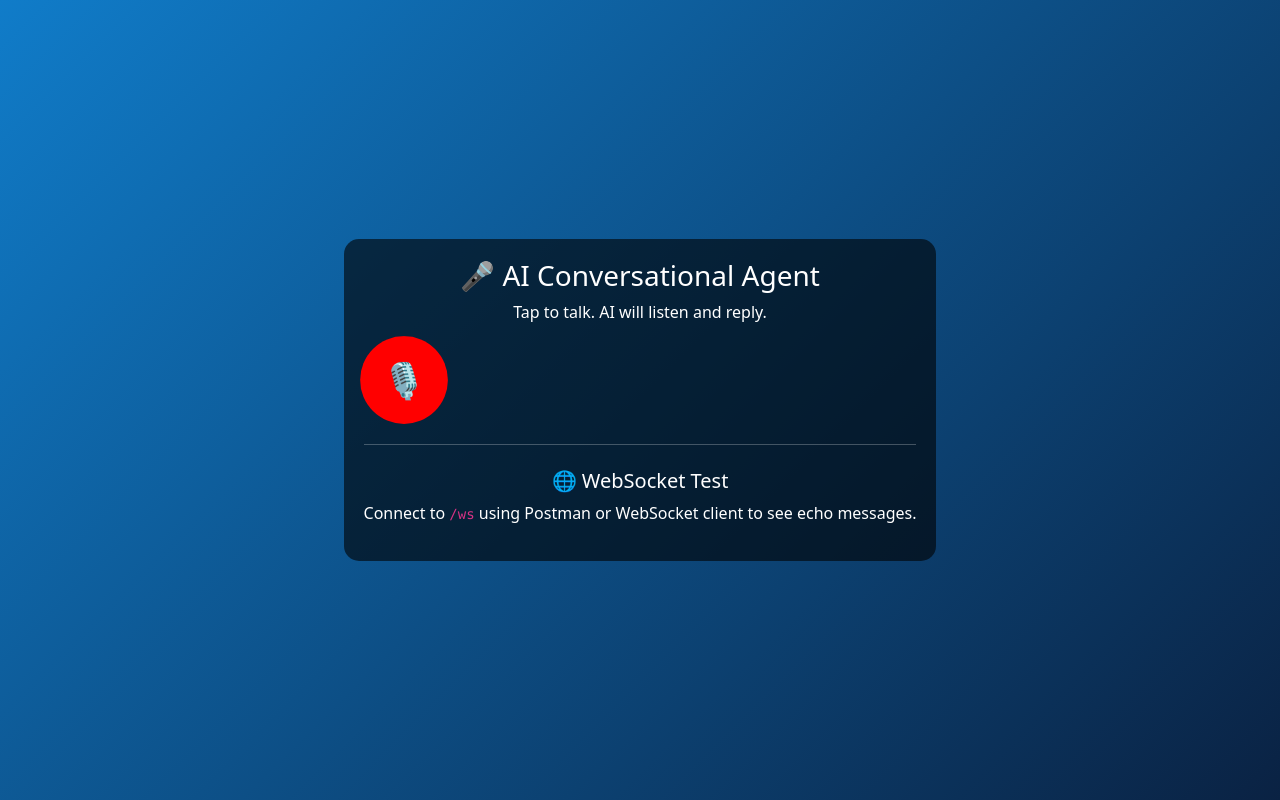
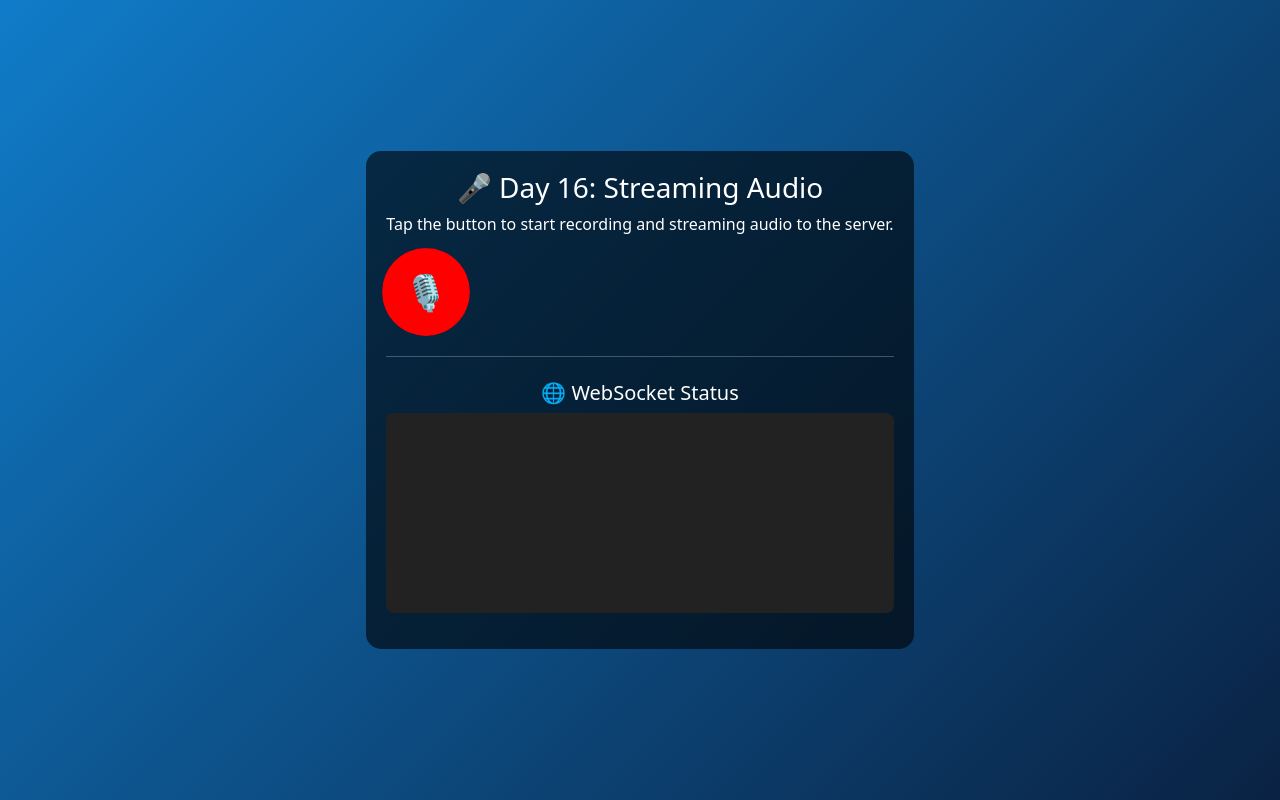
Before and after one commit to ranjit12103/aivoiceagent, a FastAPI app: page / in a window 1280 px wide. Run offline with FastAPI, Linux system fonts and the light colour scheme.

Commit message:
Day 16: Added WebSocket audio streaming handler

```diff
--- a/main.py
+++ b/main.py
@@ -1,108 +1,41 @@
-# main.py - Day 15: WebSocket Echo Server
+# main.py - Day 16: Streaming Audio via WebSockets
 
-from fastapi import FastAPI, Form, Request, UploadFile, File, WebSocket, WebSocketDisconnect
-from fastapi.responses import JSONResponse
+from fastapi import FastAPI, WebSocket, WebSocketDisconnect, Request
 from fastapi.staticfiles import StaticFiles
 from fastapi.templating import Jinja2Templates
-from dotenv import load_dotenv
-import requests
 import os
-import io
-import assemblyai as aai
-import google.generativeai as genai
-
-# Load environment variables
-load_dotenv()
 
 app = FastAPI()
 
-# Static + templates
+# Mount static + templates
 app.mount("/static", StaticFiles(directory="static"), name="static")
 app.mount("/uploads", StaticFiles(directory="uploads"), name="uploads")
 templates = Jinja2Templates(directory="templates")
 
-# API Keys
-MURF_API_KEY = os.getenv("MURF_API_KEY")
-ASSEMBLYAI_API_KEY = os.getenv("ASSEMBLYAI_API_KEY")
-GEMINI_API_KEY = os.getenv("GEMINI_API_KEY")
-
-# Configure APIs
-if ASSEMBLYAI_API_KEY:
-    aai.settings.api_key = ASSEMBLYAI_API_KEY
-else:
-    print("⚠ Missing AssemblyAI API Key")
-
-if GEMINI_API_KEY:
-    genai.configure(api_key=GEMINI_API_KEY)
-else:
-    print("⚠ Missing Gemini API Key")
-
+# Ensure uploads folder exists
 os.makedirs("uploads", exist_ok=True)
-
-MURF_API_URL = "https://api.murf.ai/v1/speech/generate"
 
 
 @app.get("/")
 async def home(request: Request):
+    """Serve index.html"""
     return templates.TemplateResponse("index.html", {"request": request})
 
 
-# WebSocket Echo (Day 15 Task)
+# WebSocket endpoint for streaming audio
+@app.websocket("/ws/stream")
+async def websocket_stream(websocket: WebSocket):
+    await websocket.accept()
+    file_path = "uploads/streamed_audio.webm"
 
-@app.websocket("/ws")
-async def websocket_endpoint(websocket: WebSocket):
-    await websocket.accept()
-    try:
-        while True:
-            data = await websocket.receive_text()
-            print(f"📩 Received: {data}")
-            await websocket.send_text(f"Echo: {data}")
-    except WebSocketDisconnect:
-        print("⚠ Client disconnected")
-
-
-@app.post("/agent/chat/{session_id}")
-async def agent_chat(
-    session_id: str,
-    audio_file: UploadFile = File(...),
-    voiceId: str = Form("en-US-natalie")
-):
-    """STT → LLM → TTS pipeline"""
-    if not (MURF_API_KEY and ASSEMBLYAI_API_KEY and GEMINI_API_KEY):
-        return JSONResponse(status_code=500, content={"error": "Missing API keys."})
-
-    try:
-        # Step 1: Read audio
-        audio_bytes = await audio_file.read()
-
-        # Step 2: STT
-        transcriber = aai.Transcriber()
-        transcript = transcriber.transcribe(io.BytesIO(audio_bytes))
-        if transcript.status == aai.TranscriptStatus.error:
-            return JSONResponse(status_code=500, content={"error": transcript.error})
-        user_text = transcript.text.strip()
-
-        # Step 3: LLM
-        model = genai.GenerativeModel("gemini-1.5-flash")
-        gemini_response = model.generate_content(user_text)
-        llm_text = gemini_response.text.strip()
-
-        # Step 4: TTS (Murf)
-        llm_text = llm_text[:3000]
-        headers = {
-            "Accept": "application/json",
-            "Content-Type": "application/json",
-            "api-key": MURF_API_KEY
-        }
-        payload = {"text": llm_text, "voiceId": voiceId, "format": "MP3", "sampleRate": 24000}
-        resp = requests.post(MURF_API_URL, json=payload, headers=headers, timeout=30)
-        data = resp.json()
-        audio_url = data.get("audioFile") or data.get("audio_url") or data.get("audioUrl")
-
-        if not audio_url:
-            return JSONResponse(status_code=500, content={"error": "TTS failed", "details": data})
-
-        return {"llm_response": llm_text, "audio_url": audio_url}
-
-    except Exception as e:
-        return JSONResponse(status_code=500, content={"error": f"Server error: {str(e)}"})
+    # Open file for writing binary chunks
+    with open(file_path, "wb") as f:
+        try:
+            while True:
+                # Receive binary audio data
+                data = await websocket.receive_bytes()
+                f.write(data)
+                # Acknowledge receipt
+                await websocket.send_text("✅ Chunk received")
+        except WebSocketDisconnect:
+            print(f"⚠ Client disconnected. Audio saved at: {file_path}")
--- a/static/script.js
+++ b/static/script.js
@@ -1,62 +1,54 @@
 document.addEventListener("DOMContentLoaded", () => {
-  let recorder, chunks = [];
   const recordBtn = document.getElementById("recordBtn");
   const statusDiv = document.getElementById("status");
-  const responseDiv = document.getElementById("response");
-  const audioPlayer = document.getElementById("audioPlayer");
+  const log = document.getElementById("log");
 
   let recording = false;
+  let socket, recorder;
 
   recordBtn.addEventListener("click", async () => {
     if (!recording) {
       try {
-        const stream = await navigator.mediaDevices.getUserMedia({ audio: true });
-        recorder = new MediaRecorder(stream);
-        chunks = [];
-        recorder.ondataavailable = e => { if (e.data.size) chunks.push(e.data); };
-        recorder.onstop = sendAudio;
+        // Open WebSocket
+        socket = new WebSocket(`ws://${window.location.host}/ws/stream`);
+        socket.binaryType = "arraybuffer";
 
-        recorder.start();
-        recording = true;
-        recordBtn.classList.add("recording");
-        recordBtn.textContent = "⏹️";
-        statusDiv.textContent = "Recording... Tap to stop.";
+        socket.onopen = async () => {
+          logMessage("✅ Connected to server");
+          const stream = await navigator.mediaDevices.getUserMedia({ audio: true });
+          recorder = new MediaRecorder(stream);
+
+          recorder.ondataavailable = e => {
+            if (e.data.size > 0 && socket.readyState === WebSocket.OPEN) {
+              e.data.arrayBuffer().then(buf => socket.send(buf));
+            }
+          };
+
+          recorder.start(500); // send chunks every 500ms
+          recording = true;
+          recordBtn.classList.add("recording");
+          recordBtn.textContent = "⏹️";
+          statusDiv.textContent = "Recording & streaming... Tap to stop.";
+        };
+
+        socket.onmessage = e => logMessage("Server: " + e.data);
+
       } catch {
         alert("Microphone access denied.");
       }
     } else {
       recorder.stop();
+      socket.close();
       recording = false;
       recordBtn.classList.remove("recording");
       recordBtn.textContent = "🎙️";
-      statusDiv.textContent = "Processing...";
+      statusDiv.textContent = "Stopped. File saved on server.";
+      logMessage("❌ Disconnected");
     }
   });
 
-  async function sendAudio() {
-    const blob = new Blob(chunks, { type: "audio/webm" });
-    const form = new FormData();
-    form.append("audio_file", blob, "input.webm");
-    form.append("voiceId", "en-US-natalie");
-
-    try {
-      const res = await fetch("/agent/chat/demo-session", {
-        method: "POST",
-        body: form
-      });
-
-      const data = await res.json();
-      if (res.ok) {
-        responseDiv.innerHTML = `<b>AI:</b> ${data.llm_response}`;
-        audioPlayer.src = data.audio_url;
-        audioPlayer.hidden = false;
-        audioPlayer.play();
-        statusDiv.textContent = "";
-      } else {
-        statusDiv.textContent = `Error: ${data.error || 'Unknown error'}`;
-      }
-    } catch (err) {
-      statusDiv.textContent = "Network error.";
-    }
+  function logMessage(msg) {
+    log.textContent += msg + "\n";
+    log.scrollTop = log.scrollHeight;
   }
 });
--- a/templates/index.html
+++ b/templates/index.html
@@ -3,7 +3,7 @@
 <head>
   <meta charset="UTF-8">
   <meta name="viewport" content="width=device-width, initial-scale=1">
-  <title>Day 15 - AI Voice Agent + WebSocket Echo</title>
+  <title>Day 16 - Streaming Audio via WebSocket</title>
   <link href="https://cdn.jsdelivr.net/npm/bootstrap@5.3.0/dist/css/bootstrap.min.css" rel="stylesheet">
   <style>
     body {
@@ -43,21 +43,16 @@
 </head>
 <body class="d-flex justify-content-center align-items-center">
   <div class="chat-card text-center">
-    <h3>🎤 AI Conversational Agent</h3>
-    <p>Tap to talk. AI will listen and reply.</p>
+    <h3>🎤 Day 16: Streaming Audio</h3>
+    <p>Tap the button to start recording and streaming audio to the server.</p>
 
     <!-- Record Button -->
     <button id="recordBtn" class="record-btn">🎙️</button>
     <div id="status" class="mt-3"></div>
 
-    <!-- Only AI Response -->
-    <div id="response" class="mt-3 text-start"></div>
-
-    <audio id="audioPlayer" hidden></audio>
-
     <hr class="my-4">
-    <h5>🌐 WebSocket Test</h5>
-    <p>Connect to <code>/ws</code> using Postman or WebSocket client to see echo messages.</p>
+    <h5>🌐 WebSocket Status</h5>
+    <pre id="log" style="text-align:left; background:#222; padding:10px; border-radius:8px; height:200px; overflow:auto;"></pre>
   </div>
 
   <script src="/static/script.js"></script>
```
Also changed, not shown: 2 other files.
